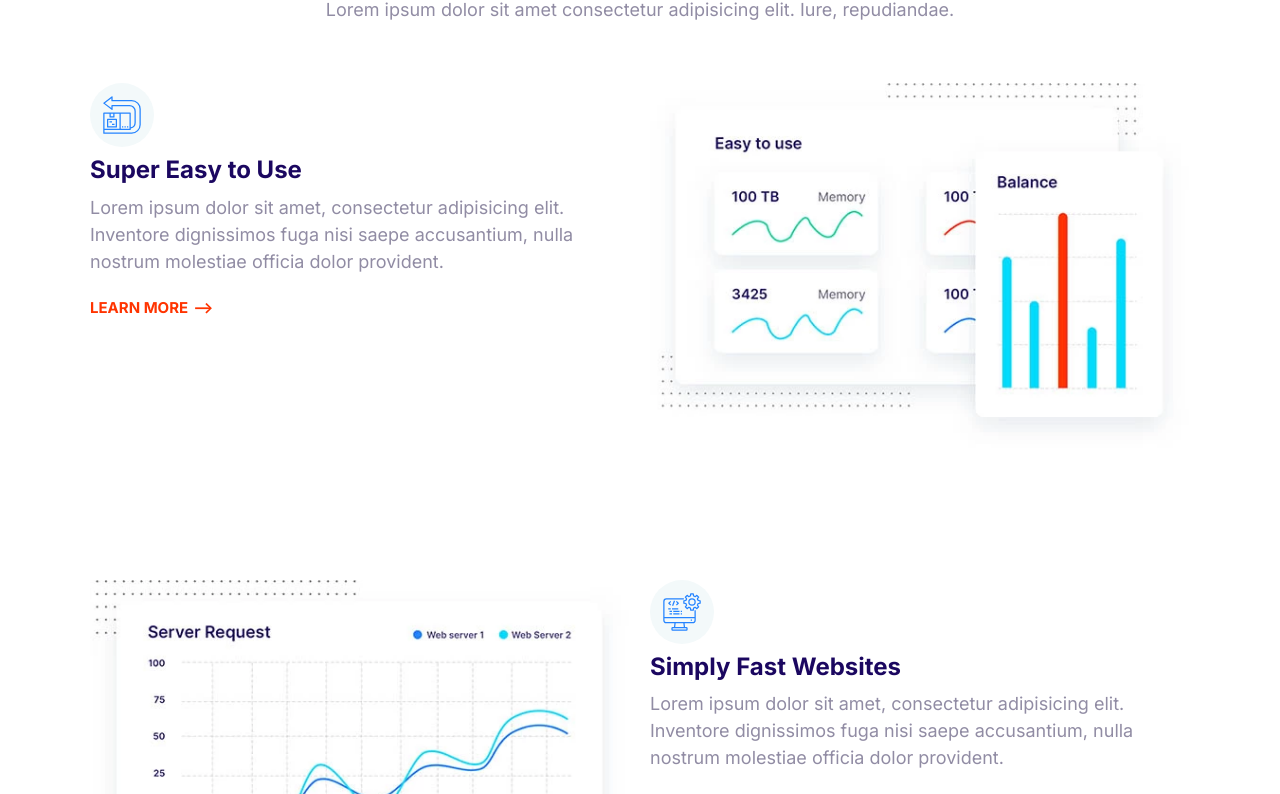
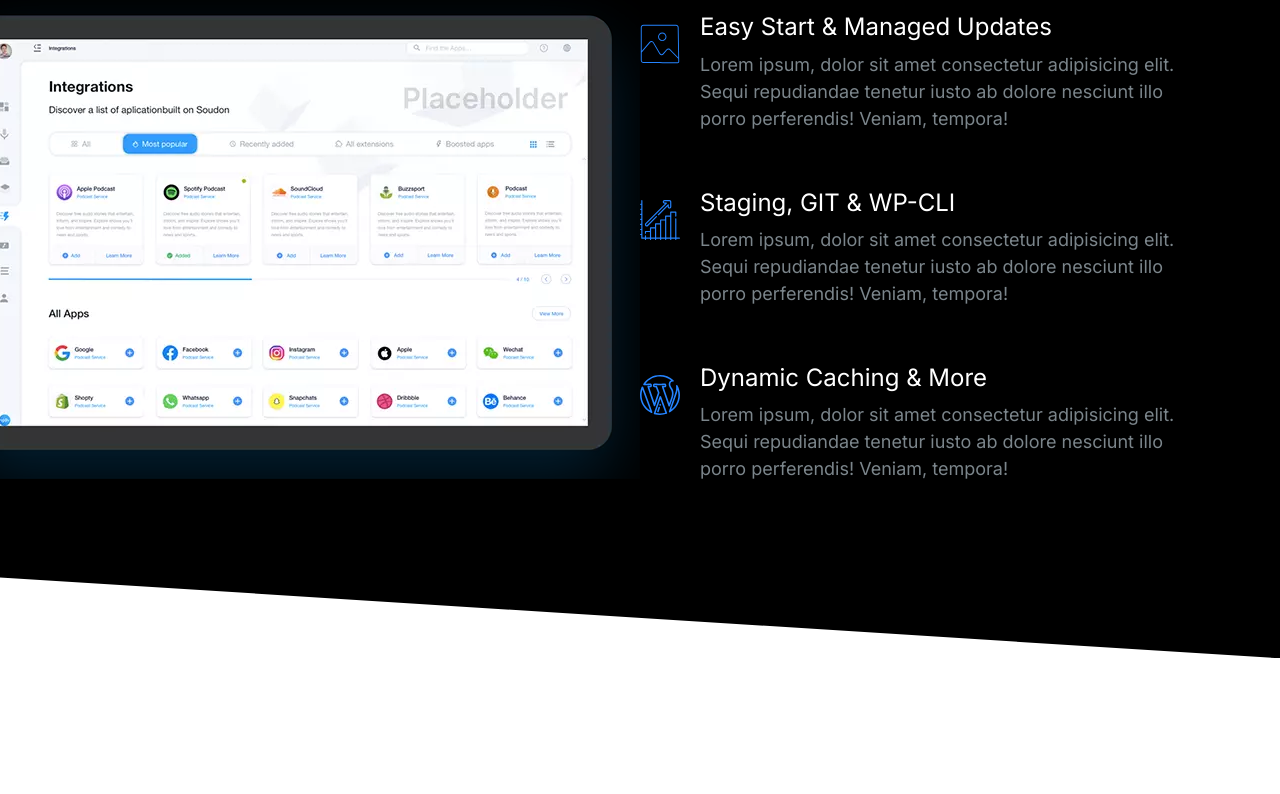
Before and after one commit to Minic246/course, a plain HTML site: page index.html in a window 1280 px wide. Shown: the part 151-945 px from the top of the page. After the commit the page ends 809 px from the top, so only its background shows below. Drawn offline with Linux system fonts and the light colour scheme.

Commit message:
build showcase block component

```diff
--- a/CSS/styles.css
+++ b/CSS/styles.css
@@ -15,6 +15,10 @@
   box-sizing: border-box;
 }
 /* Typography */
+::selection {
+  background: var(--colour-primary);
+  color: #fff;
+}
 
 html {
   font-size: 62.5%;
@@ -45,6 +49,7 @@ h2 {
 
 h3 {
   font-size: 3rem;
+  font-weight: 500;
 }
 
 p {
@@ -137,7 +142,6 @@ a {
 .list {
   list-style: none;
   padding-left: 0;
-  color: var(--colour-headings);
 }
 .list--inline .list__item {
   display: inline-block;
@@ -147,6 +151,7 @@ a {
 .list--tick {
   list-style-image: url(../images/tick.svg);
   padding-left: 3rem;
+  color: var(--colour-headings);
 }
 
 .list--tick .list__item {
@@ -423,6 +428,7 @@ a {
 /* Media */
 .media {
   display: flex;
+  margin-bottom: 4rem;
 }
 
 .media__title {
@@ -625,18 +631,20 @@ a {
   color: #7b858b;
 }
 
-.block--dark .block__heading {
+.block--dark h1,
+.block--dark h2,
+.block--dark h3 {
   color: #fff;
 }
 
 .block--skewed-right {
   padding-bottom: calc(var(--padding-vertical) + 4rem);
-  clip-path: polygon(0% 0%, 100% 0%, 100% 100%, 0% 80%);
+  clip-path: polygon(0% 0%, 100% 0%, 100% 100%, 0% 90%);
 }
 
 .block--skewed-left {
   padding-bottom: calc(var(--padding-vertical) + 4rem);
-  clip-path: polygon(0% 0%, 100% 0%, 100% 80%, 0% 100%);
+  clip-path: polygon(0% 0%, 100% 0%, 100% 90%, 0% 100%);
 }
 
 .container {
@@ -708,9 +716,6 @@ a {
 }
 
 /* Hero */
-.hero {
-  clip-path: polygon(0% 0%, 100% 0%, 100% 90%, 0% 100%);
-}
 
 .hero__tagline {
   font-size: 2rem;
@@ -792,3 +797,22 @@ a {
     order: 2;
   }
 }
+
+/* Showcase Block */
+.block-showcase__image > img {
+  width: 100%;
+}
+
+@media screen and (min-width: 768px) {
+  .block-showcase .grid {
+    grid-template-columns: 50% 50%;
+  }
+
+  .block-showcase__image {
+    justify-self: end;
+  }
+  .block-showcase__image > img {
+    width: auto;
+    max-width: 700px;
+  }
+}
--- a/index.html
+++ b/index.html
@@ -13,114 +13,74 @@
     <link rel="stylesheet" href="css/styles.css" />
   </head>
   <body>
-    <section class="block container">
+    <section class="block block--dark block--skewed-right block-showcase">
       <header class="block__header">
-        <h2>Host on the Cloud to Keep Growing</h2>
-        <p>
-          Lorem ipsum dolor sit amet consectetur adipisicing elit. Iure,
-          repudiandae.
-        </p>
+        <h2>User-friendly Control Panel</h2>
       </header>
-      <article class="grid grid--1x2 feature">
-        <div class="feature__content">
-          <span class="icon-container">
-            <svg class="icon icon--primary">
-              <use xlink:href="images/sprite.svg#easy"></use>
-            </svg>
-          </span>
-          <h3 class="feature__heading">Super Easy to Use</h3>
-          <p>
-            Lorem ipsum dolor sit amet, consectetur adipisicing elit. Inventore
-            dignissimos fuga nisi saepe accusantium, nulla nostrum molestiae
-            officia dolor provident.
-          </p>
-          <a href="#" class="link-arrow">Learn More</a>
-        </div>
-        <picture>
+      <div class="container grid grid--1x2">
+        <picture class="block-showcase__image">
           <source
             type="image/webp"
-            srcset="images/easy.webp 1x, images/easy@2x.webp 2x" />
+            srcset="images/ipad.webp 1x, images/ipad@2x.webp 2x" />
           <source
-            type="image/jpg"
-            srcset="images/easy.jpg 1x, images/easy@2x.jpg 2x" />
-          <img class="feature__image" src="images/easy@2x.jpg" alt=""
+            type="image/png"
+            srcset="images/ipad.png 1x, images/ipad@2x.png 2x" />
+          <img src="images/ipad.png" alt=""
         /></picture>
-      </article>
-      <article class="grid grid--1x2 feature">
-        <div class="feature__content">
-          <span class="icon-container">
+        <ul class="list">
+          <li>
+            <div class="media">
+              <div class="media__image">
                 <svg class="icon icon--primary">
-              <use xlink:href="images/sprite.svg#computer"></use>
+                  <use xlink:href="images/sprite.svg#snap"></use>
                 </svg>
-          </span>
-          <h3 class="feature__heading">Simply Fast Websites</h3>
+              </div>
+              <div class="media__body">
+                <h3 class="media__title">Easy Start & Managed Updates</h3>
                 <p>
-            Lorem ipsum dolor sit amet, consectetur adipisicing elit. Inventore
-            dignissimos fuga nisi saepe accusantium, nulla nostrum molestiae
-            officia dolor provident.
+                  Lorem ipsum, dolor sit amet consectetur adipisicing elit.
+                  Sequi repudiandae tenetur iusto ab dolore nesciunt illo porro
+                  perferendis! Veniam, tempora!
                 </p>
-          <a href="#" class="link-arrow">Learn More</a>
               </div>
-        <picture>
-          <source
-            type="image/webp"
-            srcset="images/fast.webp 1x, images/fast@2x.webp 2x" />
-          <source
-            type="image/jpg"
-            srcset="images/fast.jpg 1x, images/fast@2x.jpg 2x" />
-          <img class="feature__image" src="images/fast@2x.jpg" alt=""
-        /></picture>
-      </article>
-      <article class="grid grid--1x2 feature">
-        <div class="feature__content">
-          <span class="icon-container">
+            </div>
+          </li>
+          <li>
+            <div class="media">
+              <div class="media__image">
                 <svg class="icon icon--primary">
-              <use xlink:href="images/sprite.svg#settings"></use>
+                  <use xlink:href="images/sprite.svg#growth"></use>
                 </svg>
-          </span>
-          <h3 class="feature__heading">Wordpress made easy</h3>
+              </div>
+              <div class="media__body">
+                <h3 class="media__title">Staging, GIT & WP-CLI</h3>
                 <p>
-            Lorem ipsum dolor sit amet, consectetur adipisicing elit. Inventore
-            dignissimos fuga nisi saepe accusantium, nulla nostrum molestiae
-            officia dolor provident.
+                  Lorem ipsum, dolor sit amet consectetur adipisicing elit.
+                  Sequi repudiandae tenetur iusto ab dolore nesciunt illo porro
+                  perferendis! Veniam, tempora!
                 </p>
-          <a href="#" class="link-arrow">Learn More</a>
               </div>
-        <picture>
-          <source
-            type="image/webp"
-            srcset="images/wordpress.webp 1x, images/wordpress@2x.webp 2x" />
-          <source
-            type="image/jpg"
-            srcset="images/wordpress.jpg 1x, images/wordpress@2x.jpg 2x" />
-          <img class="feature__image" src="images/wordpress@2x.jpg" alt=""
-        /></picture>
-      </article>
-      <article class="grid grid--1x2 feature">
-        <div class="feature__content">
-          <span class="icon-container">
+            </div>
+          </li>
+          <li>
+            <div class="media">
+              <div class="media__image">
                 <svg class="icon icon--primary">
-              <use xlink:href="images/sprite.svg#clock"></use>
+                  <use xlink:href="images/sprite.svg#wordpress"></use>
                 </svg>
-          </span>
-          <h3 class="feature__heading">24/7 Expert Support</h3>
+              </div>
+              <div class="media__body">
+                <h3 class="media__title">Dynamic Caching & More</h3>
                 <p>
-            Lorem ipsum dolor sit amet, consectetur adipisicing elit. Inventore
-            dignissimos fuga nisi saepe accusantium, nulla nostrum molestiae
-            officia dolor provident.
+                  Lorem ipsum, dolor sit amet consectetur adipisicing elit.
+                  Sequi repudiandae tenetur iusto ab dolore nesciunt illo porro
+                  perferendis! Veniam, tempora!
                 </p>
-          <a href="#" class="link-arrow">Learn More</a>
               </div>
-        <picture>
-          <source
-            type="image/webp"
-            srcset="images/support.webp 1x, images/support@2x.webp 2x" />
-          <source
-            type="image/jpg"
-            srcset="images/support.jpg 1x, images/support@2x.jpg 2x" />
-          <img class="feature__image" src="images/support@2x.jpg" alt=""
-        /></picture>
-      </article>
+            </div>
+          </li>
+        </ul>
+      </div>
     </section>
     <script src="js/main.js"></script>
   </body>
```
Also changed, not shown: components/block-showcase.html (added, +69 -0 lines), images/ipad.png (added), images/ipad.webp (added), images/ipad@2x.png (added), images/ipad@2x.webp (added). Lines whose indentation alone changed are shown as unchanged.
